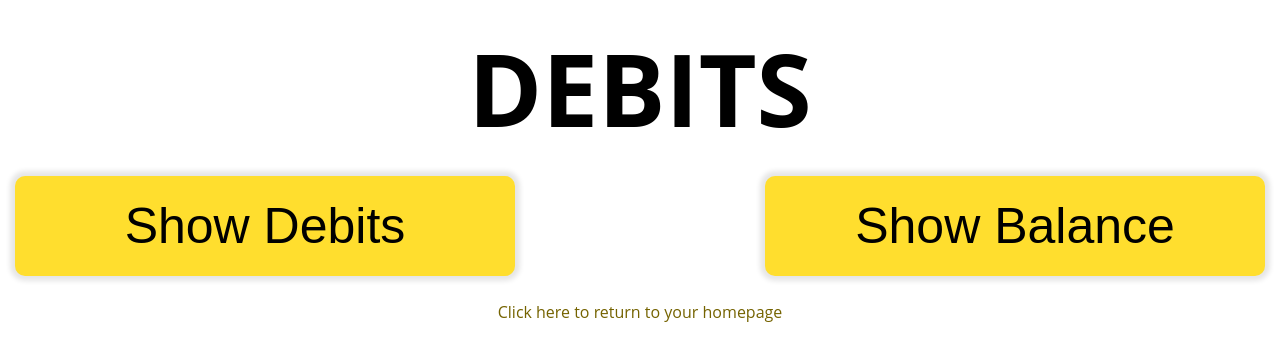
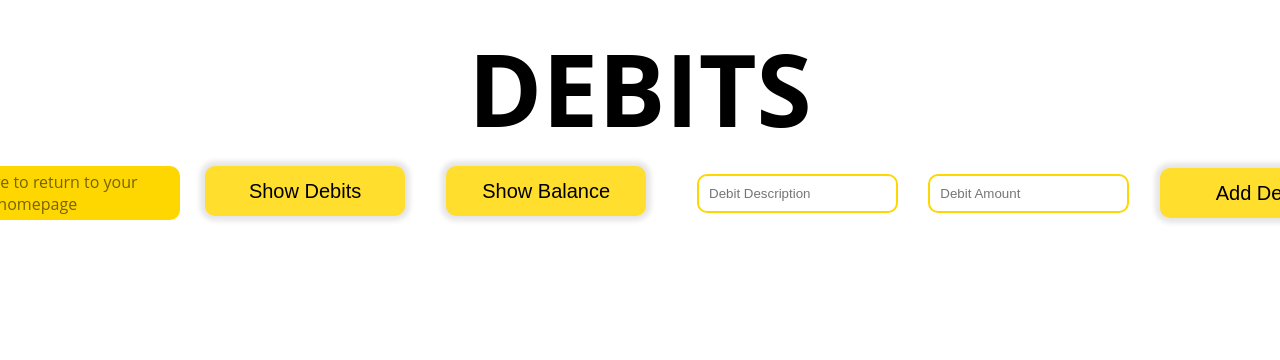
Before and after one commit to makmn1/ttp-bankOfReact-assn9, a React (Create React App) app: page /debits in a window 1280 px wide. Shown: the top 360 px of the page. Built offline with nearby package versions, Linux system fonts and the light colour scheme; no server answers.

Commit message:
Fulfilled "Adding Debits" user story
Used a form that keeps track of the user input as it comes in. On
submit, a handler is called that finishes creating the object for the
debit. The object is designed to be the same as the objects from the API
call so that the mapping function runs smoothly.

```diff
--- a/package.json
+++ b/package.json
@@ -7,6 +7,7 @@
     "@testing-library/jest-dom": "^5.16.1",
     "@testing-library/react": "^12.1.2",
     "@testing-library/user-event": "^13.5.0",
+    "nanoid": "^3.2.0",
     "react": "^17.0.2",
     "react-dom": "^17.0.2",
     "react-router-dom": "^6.2.1",
--- a/src/App.js
+++ b/src/App.js
@@ -12,6 +12,13 @@ export default function App( props ) {
         memberSince: '08/23/99',
     } )
 
+    const deductBalance = (debit) => {
+        setAccountBalance(prevAccountBalance => {
+            return (prevAccountBalance - debit)
+        })
+    }
+
+
     const mockLogIn =( logInInfo )=> {
         setCurrentUser( { ...currentUser, userName: logInInfo.userName } )
         console.log(currentUser)
@@ -23,7 +30,7 @@ export default function App( props ) {
                 <Route exact path="/ttp-bankOfReact-assn9" element={<Home accountBalance={accountBalance} />} />
                 <Route exact path="/userProfile" element={<UserProfile userName={currentUser.userName} memberSince={currentUser.memberSince} />} />
                 <Route exact path="/login" element={<LogIn user={currentUser} mockLogIn={mockLogIn} />} />
-                <Route exact path="/debits" element={<Debits accountBalance={accountBalance} />} />
+                <Route exact path="/debits" element={<Debits accountBalance={accountBalance} deductBalance={deductBalance} />} />
             </Routes>
         </BrowserRouter>
     );
--- a/src/components/Debits.js
+++ b/src/components/Debits.js
@@ -1,11 +1,16 @@
 import React from "react"
 import { Link } from "react-router-dom"
 import AccountBalance from "./AccountBalance";
+import { nanoid } from "nanoid"
 
 export default function Debits(props) {
 
     const [viewDebits, setViewDebits] = React.useState(false)
     const [viewAccountBalance, setViewAccountBalance] = React.useState(false)
+    const [addDebitFormElements, setAddDebitFormElements] = React.useState({
+        description: "",
+        amount: ""
+    })
     const [debits, setDebits] = React.useState([])
 
     React.useEffect(function() {
@@ -31,6 +36,25 @@ export default function Debits(props) {
         )
     })
 
+    function changeHandler(event) {
+        const id = nanoid()
+        const date = new Date().toISOString()
+        setAddDebitFormElements(prevAddDebitFormElements => ({
+            ...prevAddDebitFormElements,
+            [event.target.name] : event.target.value,
+            id,
+            date
+        }))
+    }
+
+    const addDebitHandler = (event) => {
+        event.preventDefault()
+        setDebits(prevDebits => {
+            return [addDebitFormElements, ...prevDebits]
+        })
+        props.deductBalance(addDebitFormElements.amount)
+    }
+
     function debitViewHandler() {
         setViewDebits(prevViewDebits => !prevViewDebits)
     }
@@ -44,15 +68,37 @@ export default function Debits(props) {
             <header className="debitsHeader">
                 <h1>DEBITS</h1>
                 <div className="debitButtons">
-                    <button onClick={debitViewHandler}>{viewDebits ? "Hide Debits" : "Show Debits"}</button>
-                    <button onClick={balanceViewHandler}>{viewAccountBalance ? "Hide Balance" : "Show Balance"}</button>
+                    <Link to="/ttp-bankOfReact-assn9" className="returnHome">Click here to return to your homepage</Link>
+                    <div className="toggleButtons">
+                        <button onClick={debitViewHandler}>{viewDebits ? "Hide Debits" : "Show Debits"}</button>
+                        <button onClick={balanceViewHandler}>{viewAccountBalance ? "Hide Balance" : "Show Balance"}</button>
+                    </div>
+
+                    <form className="addDebitForm" onSubmit={addDebitHandler}>
+                        <input
+                            placeholder="Debit Description"
+                            name="description"
+                            value={addDebitFormElements.description}
+                            onChange={changeHandler}
+                        />
+                        <input
+                            placeholder="Debit Amount"
+                            name="amount"
+                            value={addDebitFormElements.amount}
+                            onChange={changeHandler}
+                        />
+                        <button type="submit">Add Debit</button>
+                    </form>
                 </div>
             </header>
+
+
+
             <main>
                 {viewAccountBalance && <AccountBalance accountBalance={props.accountBalance} />}
                 {viewDebits && <h2 className="debitsTitle">Recent Transactions</h2> }
                 {viewDebits && debitElements}
-                <Link to="/ttp-bankOfReact-assn9" className="returnHome">Click here to return to your homepage</Link>
+
             </main>
         </div>
     )
--- a/src/index.css
+++ b/src/index.css
@@ -56,23 +56,30 @@ img {
 .debitButtons {
   display: flex;
   flex-direction: row;
+  justify-content: space-between;
 }
 
 button {
-  width: 500px;
-  height: 100px;
+  width: 200px;
+  height: 50px;
   border-radius: 10px;
   border-style: none;
   background-color: #FFDE2E;
   box-shadow: 0px 0px 5px 5px rgba(0, 0, 0, 0.1);
-  font-size: 50px;
-  margin: 10px auto;
+  font-size: 20px;
 }
 
 button:active {
   box-shadow: inset 0px 0px 10px 0px rgba(0, 0, 0, 0.7);
   background-color: #FFD700;
 }
+
+.toggleButtons {
+  width: 500px;
+  display: flex;
+  justify-content: space-around;
+}
+
 
 .debit {
   display: flex;
@@ -104,11 +111,29 @@ h2 {
   width: fit-content;
   padding: 5px;
   text-align: center;
-  margin: auto;
+  margin: 0 5px;
   text-decoration: none;
+  border-radius: 10px;
   color: #756300;
+  background-color: #FFD700;
 }
 
 .returnHome:hover {
-  background-color: #FFD700;
+  color: whitesmoke;
+  background-color: #756300;
 }
+
+.addDebitForm {
+  display: flex;
+  flex-direction: row;
+  justify-content: space-evenly;
+  align-items: center;
+  width: 750px;
+}
+
+input {
+  padding: 10px;
+  height: 15px;
+  border-radius: 10px;
+  border: #FFD700 solid 2px;
+}
```
Also changed, not shown: 1 other file (tests, documents, lock files or other folders).
